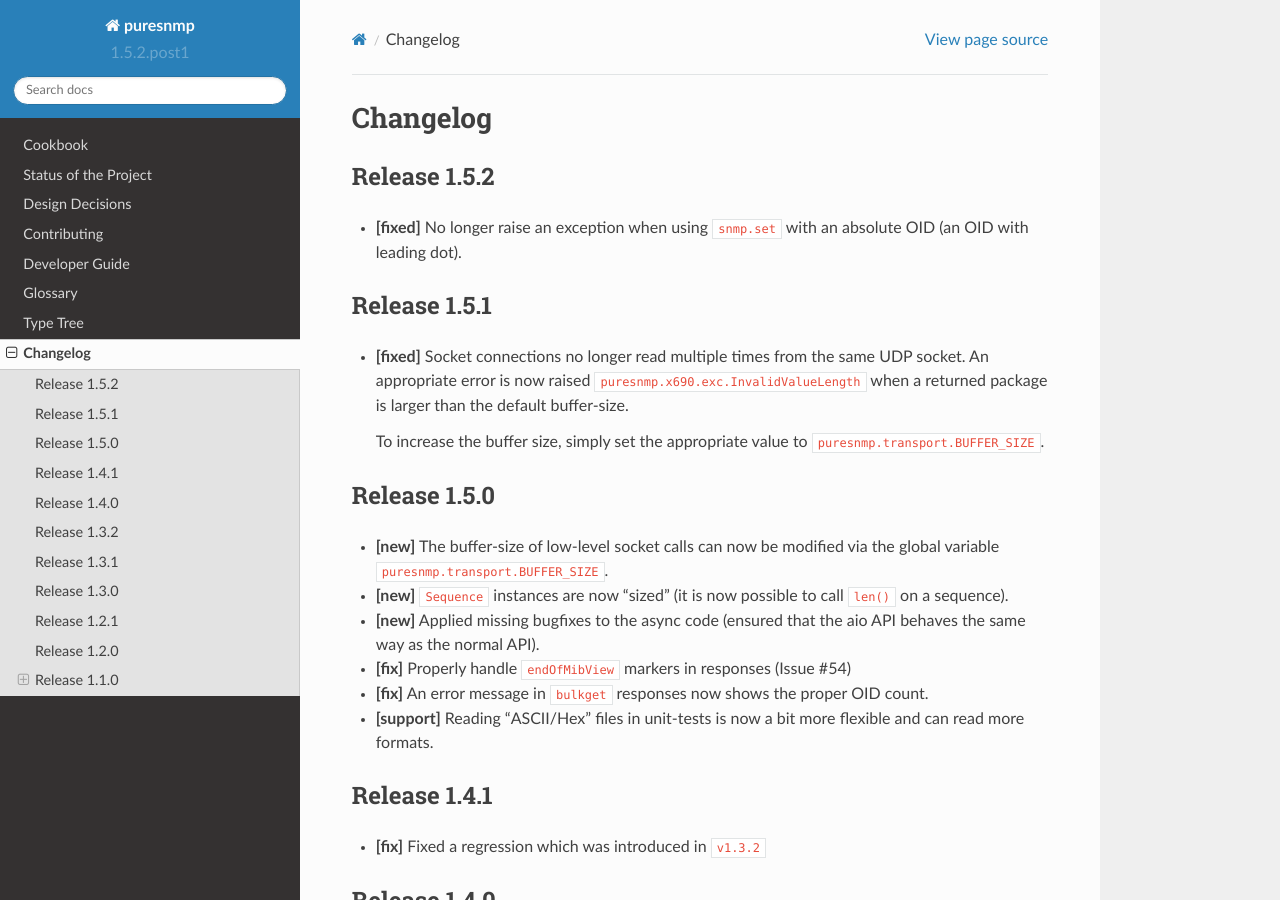
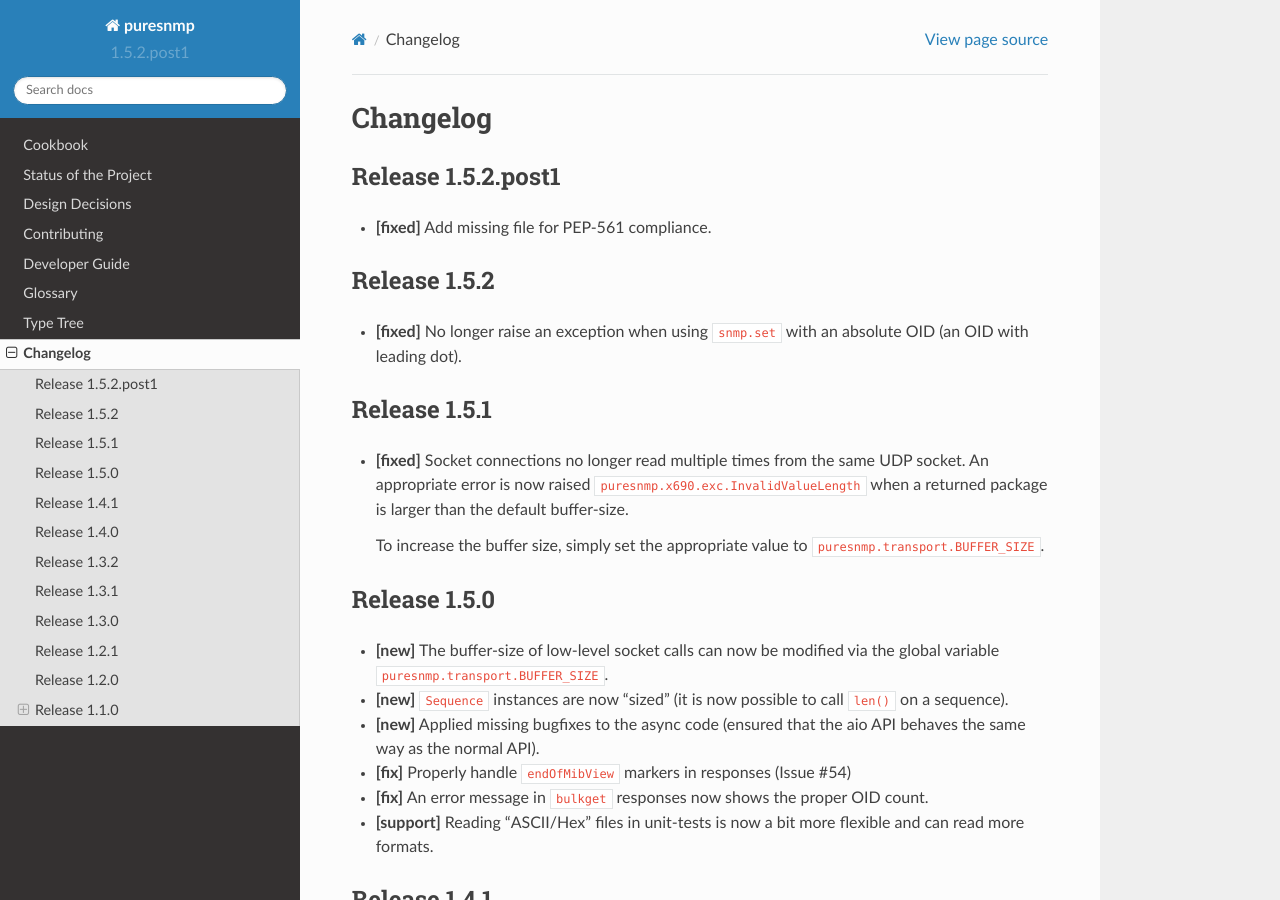
Before and after one commit to exhuma/puresnmp, a Sphinx documentation site: the page built from docs/changelog.rst, in a window 1280 px wide and 900 px high. Built offline with Sphinx 7.4.7 and the Read the Docs theme 2.0.0, drawn with Linux system fonts in a browser that asks for light colours.

Commit message:
Update changelog

```diff
--- a/docs/changelog.rst
+++ b/docs/changelog.rst
@@ -1,5 +1,11 @@
 Changelog
 =========
+
+Release 1.5.2.post1
+~~~~~~~~~~~~~~~~~~~
+
+* **[fixed]** Add missing file for PEP-561 compliance.
+
 
 Release 1.5.2
 ~~~~~~~~~~~~~
```
